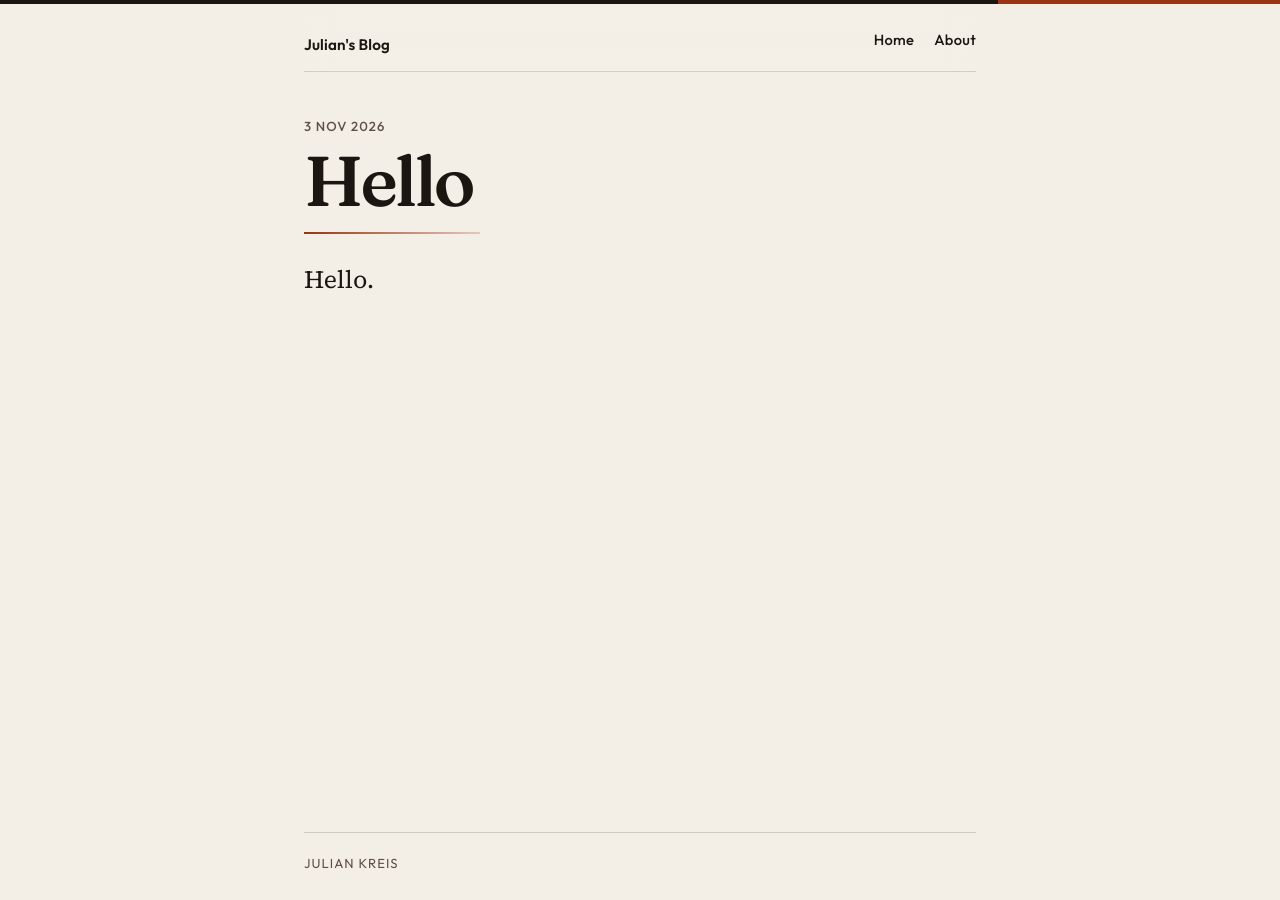
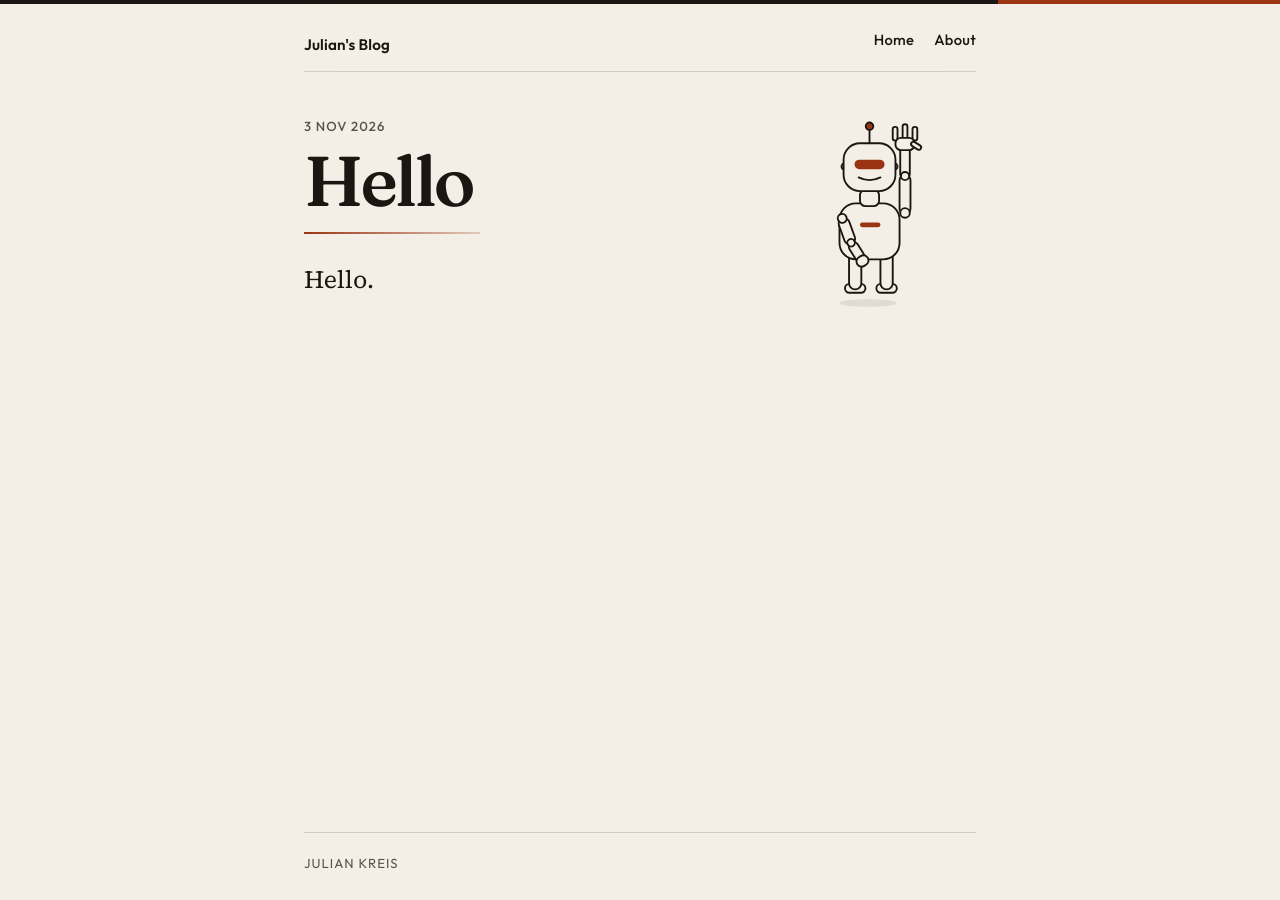
Before and after one commit to cirqly11/blog, a Jekyll site: the page built from _posts/2026-11-03-hello.md, in a window 1280 px wide. Built offline with Jekyll 4.4.1, drawn with Linux system fonts in a browser that asks for light colours.

Commit message:
Add waving robot to Hello post (#3)
Show a line-drawn humanoid beside the Hello title. Its raised arm waves with an SVG animation, and reduced motion keeps a still raised pose.

Co-authored-by: Cursor Agent <cursoragent@cursor.com>
Co-authored-by: cirqly11 <cirqly11@users.noreply.github.com>

```diff
--- /dev/null
+++ b/_includes/waving-robot.html
@@ -0,0 +1,78 @@
+<figure class="robot" role="img" aria-label="A small robot waving hello">
+  <svg viewBox="-8 0 252 292" aria-hidden="true" focusable="false">
+    <ellipse class="shadow" cx="86" cy="274" rx="42" ry="5.5"></ellipse>
+
+    <rect class="shape" x="52" y="246" width="30" height="13" rx="6.5"></rect>
+    <rect class="shape" x="98" y="246" width="30" height="13" rx="6.5"></rect>
+    <rect class="shape" x="58" y="198" width="18" height="56" rx="9"></rect>
+    <rect class="shape" x="104" y="198" width="18" height="56" rx="9"></rect>
+
+    <g class="arm-live" transform="translate(140, 142)">
+      <g>
+        <animateTransform attributeName="transform" type="rotate" dur="3.2s" repeatCount="indefinite" calcMode="spline" keyTimes="0; 0.18; 0.36; 0.52; 0.7; 1" keySplines="0.45 0.05 0.55 1; 0.33 0 0.2 1; 0.4 0 0.6 1; 0.45 0.05 0.55 1; 0.4 0 0.6 1" values="14 0 0; 22 0 0; 8 0 0; 12 0 0; 16 0 0; 14 0 0"></animateTransform>
+        <rect class="shape" x="-8" y="-56" width="16" height="58" rx="8"></rect>
+        <g transform="translate(0, -54)">
+          <g>
+            <animateTransform attributeName="transform" type="rotate" dur="3.2s" repeatCount="indefinite" calcMode="spline" keyTimes="0; 0.18; 0.36; 0.52; 0.7; 1" keySplines="0.45 0.05 0.55 1; 0.33 0 0.2 1; 0.4 0 0.6 1; 0.45 0.05 0.55 1; 0.4 0 0.6 1" values="24 0 0; -20 0 0; 46 0 0; 38 0 0; 22 0 0; 24 0 0"></animateTransform>
+            <rect class="shape" x="-7" y="-44" width="14" height="48" rx="7"></rect>
+            <g transform="translate(0, -40)">
+              <rect class="shape" x="-18" y="-32" width="7" height="20" rx="3.5"></rect>
+              <rect class="shape" x="-3.5" y="-36" width="7" height="24" rx="3.5"></rect>
+              <rect class="shape" x="11" y="-32" width="7" height="20" rx="3.5"></rect>
+              <rect class="shape" x="-14" y="-16" width="28" height="18" rx="8"></rect>
+              <rect class="shape" x="8" y="-8" width="16" height="7" rx="3.5" transform="rotate(32 16 -4)"></rect>
+            </g>
+            <circle class="shape" cx="0" cy="0" r="6"></circle>
+          </g>
+        </g>
+        <circle class="shape" cx="0" cy="0" r="7"></circle>
+      </g>
+    </g>
+
+    <g class="arm-still" transform="translate(140, 142)">
+      <g transform="rotate(10)">
+        <rect class="shape" x="-8" y="-56" width="16" height="58" rx="8"></rect>
+        <g transform="translate(0, -54)">
+          <g transform="rotate(42)">
+            <rect class="shape" x="-7" y="-44" width="14" height="48" rx="7"></rect>
+            <g transform="translate(0, -40)">
+              <rect class="shape" x="-18" y="-32" width="7" height="20" rx="3.5"></rect>
+              <rect class="shape" x="-3.5" y="-36" width="7" height="24" rx="3.5"></rect>
+              <rect class="shape" x="11" y="-32" width="7" height="20" rx="3.5"></rect>
+              <rect class="shape" x="-14" y="-16" width="28" height="18" rx="8"></rect>
+              <rect class="shape" x="8" y="-8" width="16" height="7" rx="3.5" transform="rotate(32 16 -4)"></rect>
+            </g>
+            <circle class="shape" cx="0" cy="0" r="6"></circle>
+          </g>
+        </g>
+        <circle class="shape" cx="0" cy="0" r="7"></circle>
+      </g>
+    </g>
+
+    <rect class="shape" x="44" y="128" width="88" height="82" rx="24"></rect>
+
+    <g transform="translate(48, 150)">
+      <g transform="rotate(-20)">
+        <rect class="shape" x="-8" y="0" width="16" height="40" rx="8"></rect>
+        <g transform="translate(0, 38)">
+          <g transform="rotate(-12)">
+            <rect class="shape" x="-7" y="0" width="14" height="30" rx="7"></rect>
+            <rect class="shape" x="-9" y="24" width="18" height="15" rx="7.5"></rect>
+            <circle class="shape" cx="0" cy="0" r="5.5"></circle>
+          </g>
+        </g>
+        <circle class="shape" cx="0" cy="0" r="6.5"></circle>
+      </g>
+    </g>
+
+    <rect class="accent" x="74" y="156" width="30" height="7" rx="3.5"></rect>
+    <rect class="shape" x="74" y="108" width="28" height="24" rx="8"></rect>
+    <circle class="shape" cx="52" cy="74" r="5"></circle>
+    <circle class="shape" cx="124" cy="74" r="5"></circle>
+    <rect class="shape" x="50" y="40" width="76" height="70" rx="24"></rect>
+    <rect class="accent" x="66" y="64" width="44" height="14" rx="7"></rect>
+    <path class="smile" d="M72 90 Q88 98 104 90"></path>
+    <line class="antenna" x1="88" y1="40" x2="88" y2="20"></line>
+    <circle class="tip" cx="88" cy="15" r="5.5"></circle>
+  </svg>
+</figure>
--- a/_layouts/post.html
+++ b/_layouts/post.html
@@ -7,6 +7,9 @@ layout: default
     <h1>{{ page.title }}</h1>
     <span class="rule" aria-hidden="true"></span>
   </header>
+  {% if page.robot %}
+  {% include waving-robot.html %}
+  {% endif %}
   <div class="post-body reveal">
     {{ content }}
   </div>
--- a/assets/css/style.css
+++ b/assets/css/style.css
@@ -416,6 +416,86 @@ main a {
   to { transform: translate3d(-14px, 18px, 0) rotate(24deg); }
 }
 
+.post:has(.robot) {
+  position: relative;
+  min-height: 16.5rem;
+}
+
+.post:has(.robot) .post-head,
+.post:has(.robot) .post-body {
+  max-width: calc(100% - 12rem);
+}
+
+.robot {
+  position: absolute;
+  top: 0;
+  right: 0;
+  width: 10.75rem;
+  margin: 0;
+  color: var(--ink);
+  pointer-events: none;
+}
+
+.robot svg {
+  display: block;
+  width: 100%;
+  height: auto;
+  overflow: visible;
+}
+
+.robot .shape {
+  fill: var(--paper);
+  stroke: currentColor;
+  stroke-width: 2.75;
+  stroke-linejoin: round;
+  stroke-linecap: round;
+}
+
+.robot .accent {
+  fill: var(--accent);
+  stroke: none;
+}
+
+.robot .tip {
+  fill: var(--accent);
+  stroke: currentColor;
+  stroke-width: 2.75;
+}
+
+.robot .smile,
+.robot .antenna {
+  fill: none;
+  stroke: currentColor;
+  stroke-width: 2.75;
+  stroke-linecap: round;
+}
+
+.robot .shadow {
+  fill: color-mix(in srgb, var(--ink) 9%, transparent);
+  stroke: none;
+}
+
+.robot .arm-still {
+  display: none;
+}
+
+@media (max-width: 640px) {
+  .post:has(.robot) .post-head,
+  .post:has(.robot) .post-body {
+    max-width: none;
+  }
+
+  .post:has(.robot) {
+    min-height: 0;
+  }
+
+  .robot {
+    position: static;
+    width: 8.5rem;
+    margin: 0.35rem 0 1.35rem;
+  }
+}
+
 @media (prefers-reduced-motion: reduce) {
   .frame {
     animation: none;
@@ -423,6 +503,14 @@ main a {
 
   .arrow {
     transition: none;
+  }
+
+  .robot .arm-live {
+    display: none;
+  }
+
+  .robot .arm-still {
+    display: inline;
   }
 }
 
@@ -435,4 +523,21 @@ main a {
     background: CanvasText;
     border-color: CanvasText;
   }
+
+  .robot .shape,
+  .robot .smile,
+  .robot .antenna {
+    fill: Canvas;
+    stroke: CanvasText;
+  }
+
+  .robot .accent,
+  .robot .tip {
+    fill: CanvasText;
+    stroke: CanvasText;
+  }
+
+  .robot .shadow {
+    fill: transparent;
+  }
 }
```
Also changed, not shown: _posts/2026-11-03-hello.md (+1 -0 lines).
